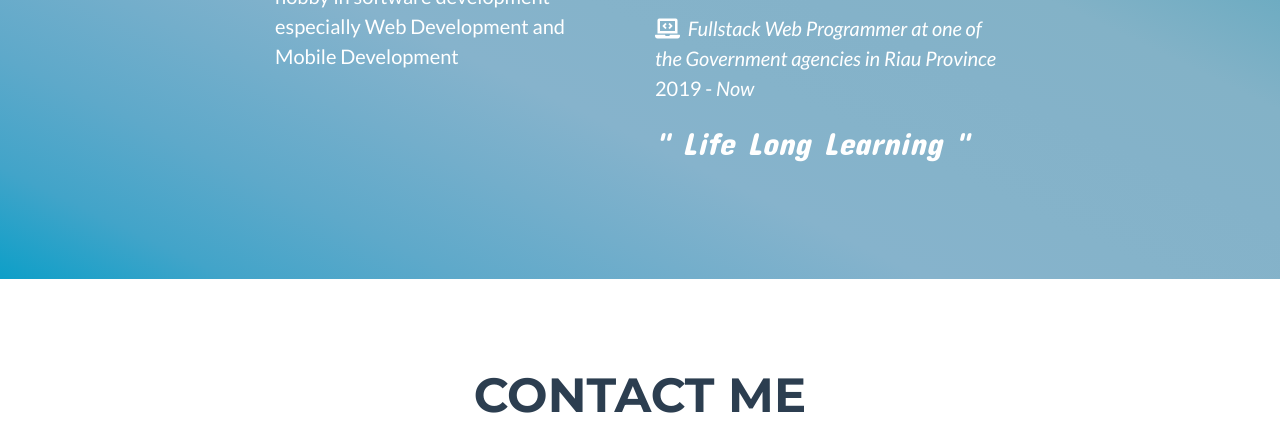
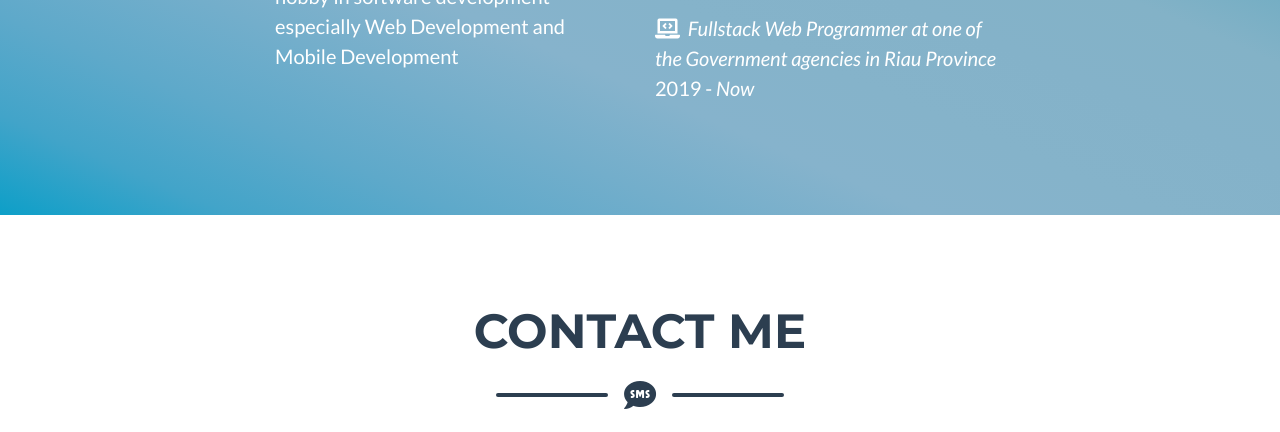
Before and after one commit to sandyeka/sandyeka.github.io, a website with bundled scripts: page index.html in a window 1280 px wide. Shown: the part 1712-2144 px from the top of the page. Built offline with nearby package versions, Linux system fonts and the light colour scheme; a web font is replaced by a local one.

Commit message:
Update index.html

```diff
--- a/index.html
+++ b/index.html
@@ -210,11 +210,6 @@
           <p class="lead">
             <i class="fas fa-laptop-code"></i>&nbsp; <i>Fullstack Web Programmer at one of the Government agencies in Riau Province</i> 2019 - <i>Now</i>
           </p>
-          <p class="lead">
-            <blockquote class="blockquote mb-0" style="font-family: 'Concert One', cursive; font-size: 24pt; font-style: italic;">
-              " Life Long Learning "
-            </blockquote>
-          </p>
         </div>
       </div>
 
```
